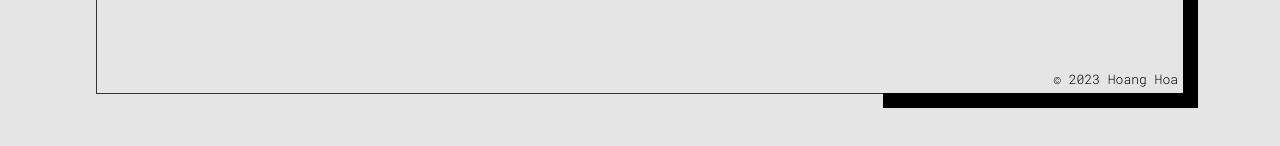
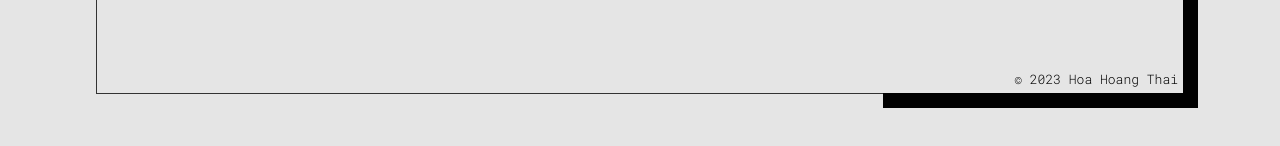
Before and after one commit to HoangHoa99/me, an Angular app: page / in a window 1280 px wide. Shown: the part 626-772 px from the top of the page. Built offline with nearby package versions, Linux system fonts and the light colour scheme.

Commit message:
fix error

```diff
--- a/src/app/home-page/home-page.component.html
+++ b/src/app/home-page/home-page.component.html
@@ -5,7 +5,7 @@
         <img src="https://i.ibb.co/sgtqnHT/logo.png" alt="Page logo" (click)="returnHome()"/>
       </div>
       <div class="bottom-right-signature">
-        <span>&COPY; 2023 Hoang Hoa</span>
+        <span>&COPY; 2023 Hoa Hoang Thai</span>
       </div>
       <div class="top-right-menu">
         <img src="https://i.ibb.co/9YZHVDF/menu.png" class="invisible" alt="Menu logo" *ngIf="collapse" (click)="collapseMenu()"/>
```
Also changed, not shown: 3 other files (tests, documents, lock files or other folders).
